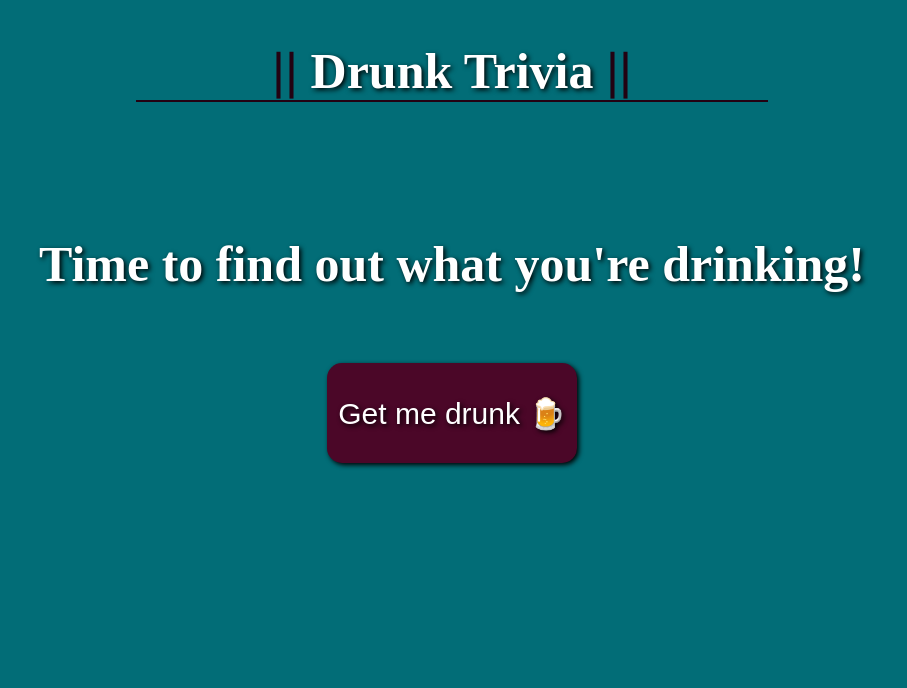
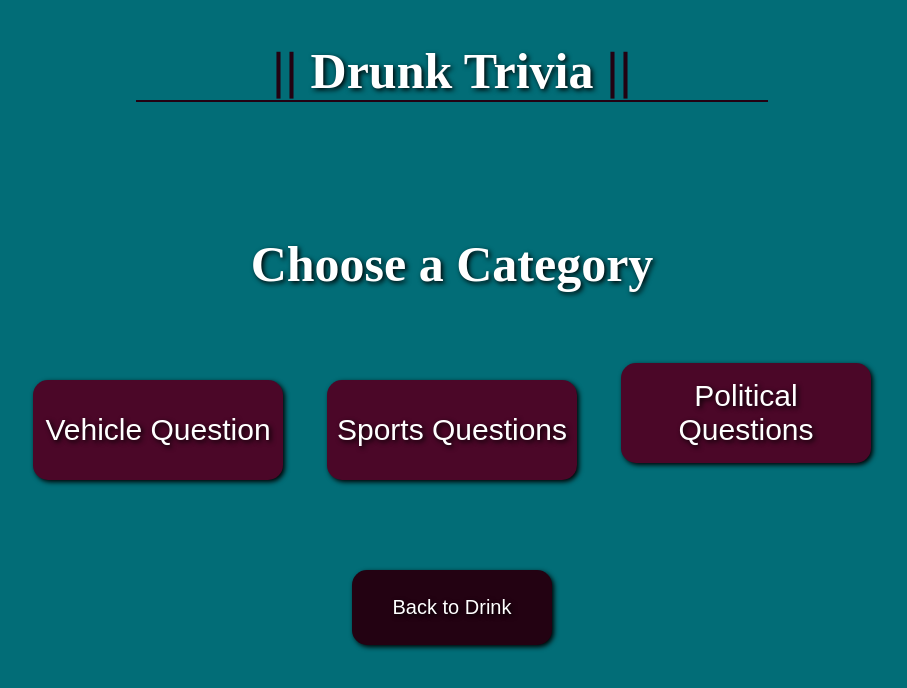
Before and after one commit to GerusHays/Drunk-Trivia, a plain HTML site: page home.html in a window 1280 px wide. Shown: the whole page, without its empty margins (188-1095 px from the left). Drawn offline with Linux system fonts and the light colour scheme.

Commit message:
some helpful changes

```diff
--- a/assets/recipe.js
+++ b/assets/recipe.js
@@ -14,7 +14,7 @@ var cocktailUrl;
 var randDrink;
 var vehicleQuestionButton = document.querySelector("#category-1-btn")
 
-
+// This function is for the -Get Me Drunk- button and the -Back to Drink- buttons that will make the -generate cocktail btn- -generate drink statement- -category section- -question section- disapear and will then display the randomly selected cocktail
 function displayDrink() {
   // getCocktail.style.display = "none";
   // generateDrink.style.display = "none";
--- a/assets/style.css
+++ b/assets/style.css
@@ -58,6 +58,9 @@ section div {
 section h2 {
     font-size: 50px;
 }
+.generate-drink {
+    display: none;
+}
 /* Drink Info Section */
 .drink-info {
     display: none;
@@ -80,7 +83,7 @@ section h2 {
 }
 /* Category Section */
 .category-section {
-    display: none;
+    display: inline;
     justify-content: center;
     align-items: center;
     text-align: center;
--- a/assets/trivia.js
+++ b/assets/trivia.js
@@ -10,9 +10,8 @@ var categorySection = document.querySelector("#category-section");
 var questionSection = document.querySelector("#question-section");
 var cocktailUrl;
 var randDrink;
-var vehicleQuestionButton = document.querySelector("#category-1-btn")
-// This function is for the -Get Me Drunk- button and the -Back to Drink- buttons that will make the -generate cocktail btn- -generate drink statement- -category section- -question section- disapear and will then display the randomly selected cocktail
-
+var vehicleQuestionButton = document.querySelector("#category-1-btn");
+var questionDisplay = document.querySelector("#question");
 
 // This function is for the -Trivia Time- button and -New Question- button that removes the -Drink Info- -Question Section- and displays the -Category Section-
 function chooseCategory() {
@@ -32,15 +31,23 @@ function getVehicleQuestion() {
     .then(function (response) {
       return response.json();
     })
+    .then(function (data) {
             var questionData = (data.results[0].question);
+            console.log(data.results[0].question);
             var correctAnswerData = (data.results[0].correct_answer);
             var incorrectAnswerData = (data.results[0].incorrect_answers);
             localStorage.setItem("question1", questionData);
             localStorage.setItem("correctAnswer", correctAnswerData);
             localStorage.setItem("incorrectAnswer", incorrectAnswerData);
+
+            window.location = "./trivia.html";
+
+      });
 };
 
 vehicleQuestionButton.addEventListener('click', getVehicleQuestion);
+
+questionDisplay.textContent = localStorage.getItem("questionData")
 
 
 
--- a/home.html
+++ b/home.html
@@ -48,7 +48,7 @@
                 <h2>Choose a Category</h2>
             </div>
             <div>
-                <button id="category-1-btn" class="category-btn button" onclick="getVehicleQuestion()">Vehicle Questions</button>
+                <button id="category-1-btn" class="category-btn button" onclick="getVehicleQuestion()">Vehicle Question</button>
                 <button id="category-2-btn" class="category-btn button" onclick="getSportsQuestions()">Sports Questions</button>
                 <button id="category-3-btn" class="category-btn button" onclick="getPoliticsQuestion()">Political Questions</button>
             </div>
```
Lines whose indentation alone changed are shown as unchanged.
